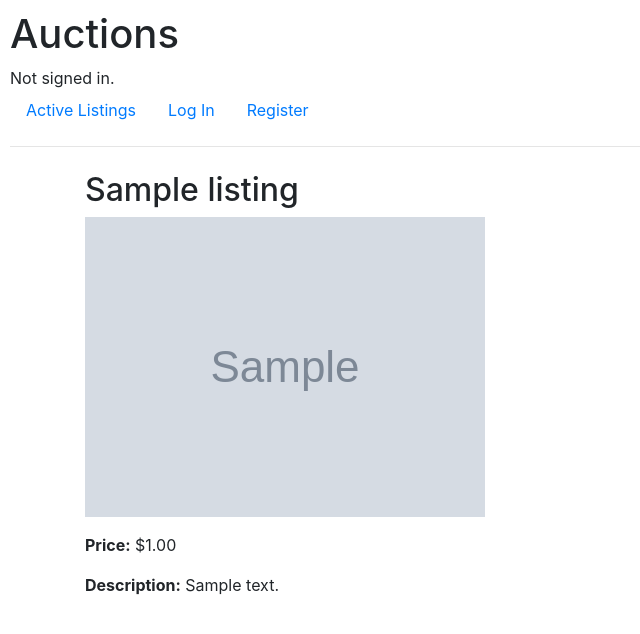
After one commit to tomarshall/cs50w, a Django app: page /1 in a window 1280 px wide. The commit adds this page. Shown: the top 634 px of the page, without its empty margins (0-640 px from the left). Run offline with Django 3.2, Linux system fonts and the light colour scheme; tables that the repository leaves empty hold one stand-in row (values such as "Sample post"); grey boxes marked "Sample" are stand-in pictures; some libraries are stand-ins or nearby versions.

Commit message:
Click listing to see listing info

```diff
--- a/commerce/auctions/templates/auctions/index.html
+++ b/commerce/auctions/templates/auctions/index.html
@@ -1,4 +1,4 @@
-{% extends "auctions/layout.html" %}
+{% extends 'auctions/layout.html' %}
 
 {% block body %}
 <div class="container">
@@ -7,6 +7,7 @@
         {% for listing in listings %}
         <div class="col">
             <div class="card h-100">
+                <a href="{% url 'listing_detail' listing.id %}" class="text-decoration-none">
                     {% if listing.image_url %}
                     <img src="{{ listing.image_url }}" class="card-img-top" alt="{{ listing.title }}">
                     {% else %}
@@ -17,6 +18,7 @@
                         <p class="card-text">{{ listing.description|truncatewords:20 }}</p>
                         <p class="card-text"><strong>Price: ${{ listing.starting_bid }}</strong></p>
                     </div>
+                </a>
             </div>
         </div>
         {% endfor %}
--- /dev/null
+++ b/commerce/auctions/templates/auctions/listing_detail.html
@@ -0,0 +1,13 @@
+{% extends "auctions/layout.html" %}
+
+{% block body %}
+    <div class="container mt-4">
+        <h2>{{ listing.title }}</h2>
+        {% if listing.image_url %}
+            <img src="{{ listing.image_url }}" class="img-fluid mb-3" alt="{{ listing.title }}">
+        {% endif %}
+        <p><strong>Price:</strong> ${{ listing.starting_bid }}</p>
+        <p><strong>Description:</strong> {{ listing.description }}</p>
+        <!-- Add more details as needed -->
+    </div>
+{% endblock %}
--- a/commerce/auctions/urls.py
+++ b/commerce/auctions/urls.py
@@ -8,4 +8,5 @@ urlpatterns = [
     path("logout", views.logout_view, name="logout"),
     path("register", views.register, name="register"),
     path("create_listing", views.create_listing, name="create_listing"),
+    path("<str:listing_id>", views.listing_detail, name="listing_detail"),
 ]
--- a/commerce/auctions/views.py
+++ b/commerce/auctions/views.py
@@ -1,7 +1,7 @@
 from django.contrib.auth import authenticate, login, logout
 from django.db import IntegrityError
 from django.http import HttpResponse, HttpResponseRedirect
-from django.shortcuts import redirect, render
+from django.shortcuts import redirect, render, get_object_or_404
 from django.urls import reverse
 
 from .forms import CreateListingForm
@@ -24,6 +24,13 @@ def create_listing(request):
     # Render template with the form
     return render(request, "auctions/create_listing.html", {
         "form": form,
+    })
+
+
+def listing_detail(request, listing_id):
+    listing = get_object_or_404(Listing, pk=listing_id)
+    return render(request, "auctions/listing_detail.html", {
+        "listing": listing,
     })
 
 
```
Lines whose indentation alone changed are shown as unchanged.
